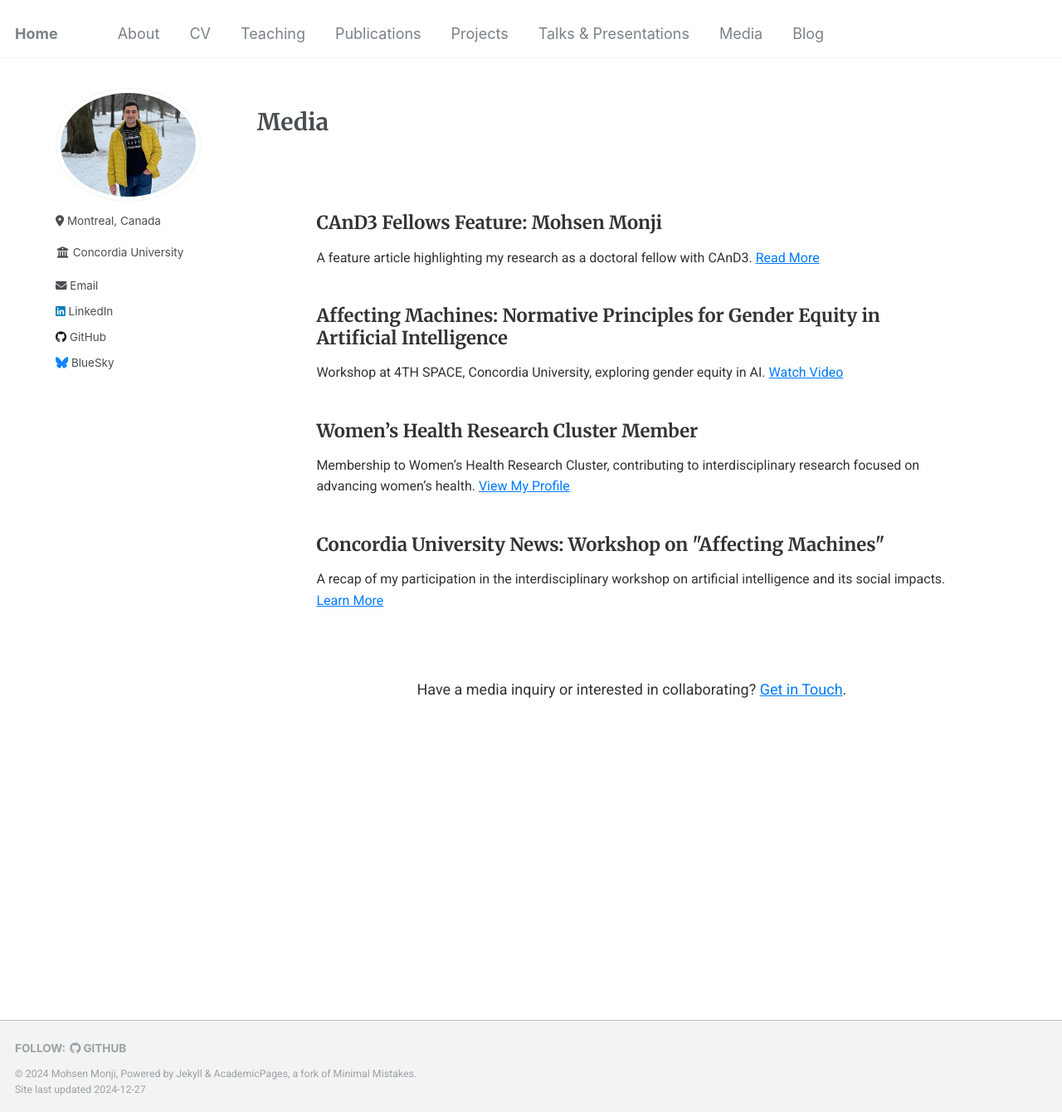
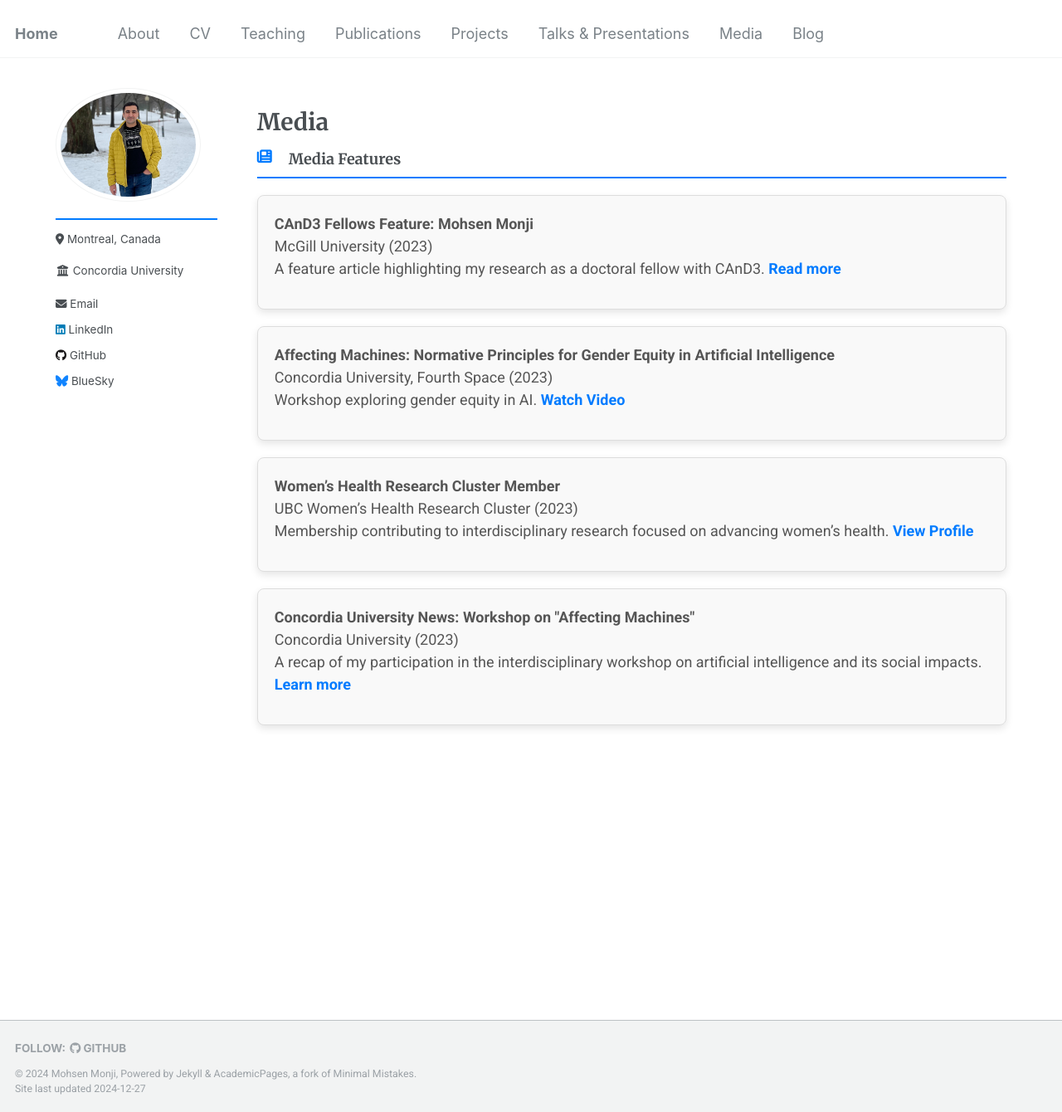
Before and after one commit to Mohsnmonji/mohsnmonji.github.io, a Jekyll site: the page built from _pages/media.md, in a window 1280 px wide and 1340 px high. Shown: the whole window at 83% size. Built offline with Jekyll 4.4.1, drawn with Linux system fonts in a browser that asks for light colours.

Commit message:
Update media.md

```diff
--- a/_pages/media.md
+++ b/_pages/media.md
@@ -4,52 +4,117 @@ title: "Media"
 permalink: /media/
 author_profile: true
 ---
-<div style="margin: 50px auto; max-width: 800px; display: flex; flex-direction: row-reverse;">
-  <!-- Media Features Section -->
-  <div style="flex: 1; padding-left: 20px;">
+<style>
+  h3 {
+    border-bottom: 2px solid #007bff; /* Blue solid line under headers */
+    font-weight: bold;
+    padding-bottom: 10px; /* Space between text and the line */
+    margin-top: 20px;
+    margin-bottom: 20px;
+    display: flex;
+    align-items: center;
+    gap: 10px;
+  }
 
-    <!-- Feature 1 -->
-    <div style="margin-bottom: 30px;">
-      <h2 style="font-size: 22px; color: #333;">CAnD3 Fellows Feature: Mohsen Monji</h2>
-      <p style="font-size: 16px; color: #333; line-height: 1.6;">
+  .media-section {
+    margin-top: 20px;
+    margin-bottom: 40px;
+  }
+
+  .media-card {
+    border: 1px solid #ddd;
+    border-radius: 8px;
+    padding: 20px;
+    margin-bottom: 20px;
+    background-color: #f9f9f9;
+    box-shadow: 0px 4px 10px rgba(0, 0, 0, 0.1);
+  }
+
+  .media-card ul {
+    list-style: none;
+    padding: 0;
+    margin: 0;
+  }
+
+  .media-card ul li {
+    margin-bottom: 15px;
+    font-size: 1rem;
+    color: #555;
+  }
+
+  .media-card ul li a {
+    color: #007bff;
+    text-decoration: none;
+    font-weight: bold;
+  }
+
+  .media-card ul li a:hover {
+    text-decoration: underline;
+  }
+
+  iframe {
+    border: none;
+    width: 100%;
+    max-width: 660px;
+    height: 371px;
+    margin: 10px auto;
+    display: block;
+  }
+
+  .icon {
+    margin-right: 10px;
+    color: #007bff;
+  }
+</style>
+
+<div class="media-section">
+  <h3><i class="fas fa-newspaper icon"></i> Media Features</h3>
+
+  <!-- Card 1 -->
+  <div class="media-card">
+    <ul>
+      <li>
+        <strong>CAnD3 Fellows Feature: Mohsen Monji</strong> <br>
+        <span>McGill University (2023)</span><br>
         A feature article highlighting my research as a doctoral fellow with CAnD3.
-        <a href="https://www.mcgill.ca/cand3/article/fellows-feature-mohsen-monji-and-galiba-zahid" target="_blank" style="color: #007BFF;">Read More</a>
-      </p>
-    </div>
+        <a href="https://www.mcgill.ca/cand3/article/fellows-feature-mohsen-monji-and-galiba-zahid" target="_blank">Read more</a>
+      </li>
+    </ul>
+  </div>
 
-    <!-- Feature 2: YouTube Video -->
-    <div style="margin-bottom: 30px;">
-      <h2 style="font-size: 22px; color: #333;">Affecting Machines: Normative Principles for Gender Equity in Artificial Intelligence</h2>
-      <p style="font-size: 16px; color: #333; line-height: 1.6;">
-        Workshop at 4TH SPACE, Concordia University, exploring gender equity in AI.
-        <a href="https://www.youtube.com/watch?v=8aWb-GaUFUI" target="_blank" style="color: #007BFF;">Watch Video</a>
-      </p>
-    </div>
+  <!-- Card 2 -->
+  <div class="media-card">
+    <ul>
+      <li>
+        <strong>Affecting Machines: Normative Principles for Gender Equity in Artificial Intelligence</strong> <br>
+        <span>Concordia University, Fourth Space (2023)</span><br>
+        Workshop exploring gender equity in AI.
+        <a href="https://www.youtube.com/watch?v=8aWb-GaUFUI" target="_blank">Watch Video</a>
+      </li>
+    </ul>
+  </div>
 
-    <!-- Feature 3: Women's Health Research Cluster -->
-    <div style="margin-bottom: 30px;">
-      <h2 style="font-size: 22px; color: #333;">Women’s Health Research Cluster Member</h2>
-      <p style="font-size: 16px; color: #333; line-height: 1.6;">
-        Membership to Women’s Health Research Cluster, contributing to interdisciplinary research focused on advancing women’s health.
-        <a href="https://womenshealthresearch.ubc.ca/people/members/?whrc-page-2=30" target="_blank" style="color: #007BFF;">View My Profile</a>
-      </p>
-    </div>
+  <!-- Card 3 -->
+  <div class="media-card">
+    <ul>
+      <li>
+        <strong>Women’s Health Research Cluster Member</strong> <br>
+        <span>UBC Women’s Health Research Cluster (2023)</span><br>
+        Membership contributing to interdisciplinary research focused on advancing women’s health.
+        <a href="https://womenshealthresearch.ubc.ca/people/members/?whrc-page-2=30" target="_blank">View Profile</a>
+      </li>
+    </ul>
+  </div>
 
-    <!-- Feature 4 -->
-    <div style="margin-bottom: 30px;">
-      <h2 style="font-size: 22px; color: #333;">Concordia University News: Workshop on "Affecting Machines"</h2>
-      <p style="font-size: 16px; color: #333; line-height: 1.6;">
+  <!-- Card 4 -->
+  <div class="media-card">
+    <ul>
+      <li>
+        <strong>Concordia University News: Workshop on "Affecting Machines"</strong> <br>
+        <span>Concordia University (2023)</span><br>
         A recap of my participation in the interdisciplinary workshop on artificial intelligence and its social impacts.
-        <a href="https://www.concordia.ca/cuevents/offices/provost/fourth-space/2023/08/22/affecting-machines.html" target="_blank" style="color: #007BFF;">Learn More</a>
-      </p>
-    </div>
-
+        <a href="https://www.concordia.ca/cuevents/offices/provost/fourth-space/2023/08/22/affecting-machines.html" target="_blank">Learn more</a>
+      </li>
+    </ul>
   </div>
 </div>
-
-<!-- Call to Action -->
-<div style="text-align: center; margin-top: 50px;">
-  <p style="font-size: 18px; color: #333;">
-    Have a media inquiry or interested in collaborating? <a href="/contact/" style="color: #007BFF;">Get in Touch</a>.
-  </p>
-</div>
```
